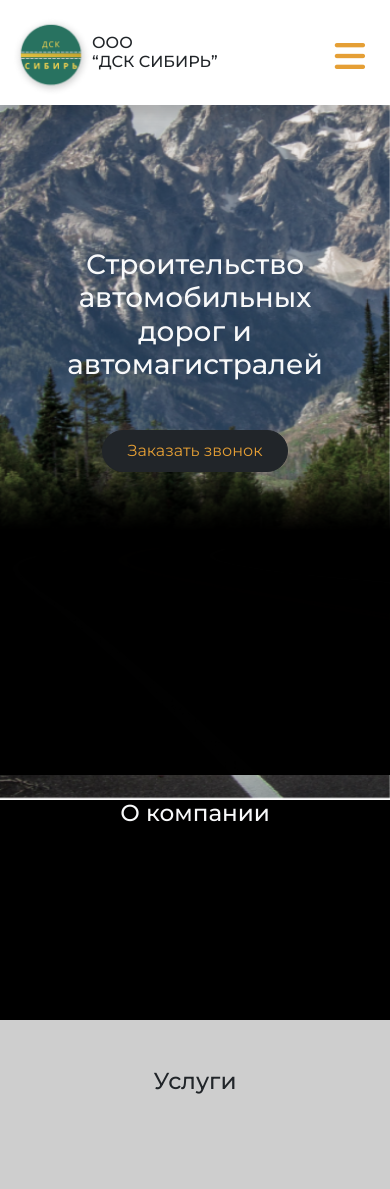
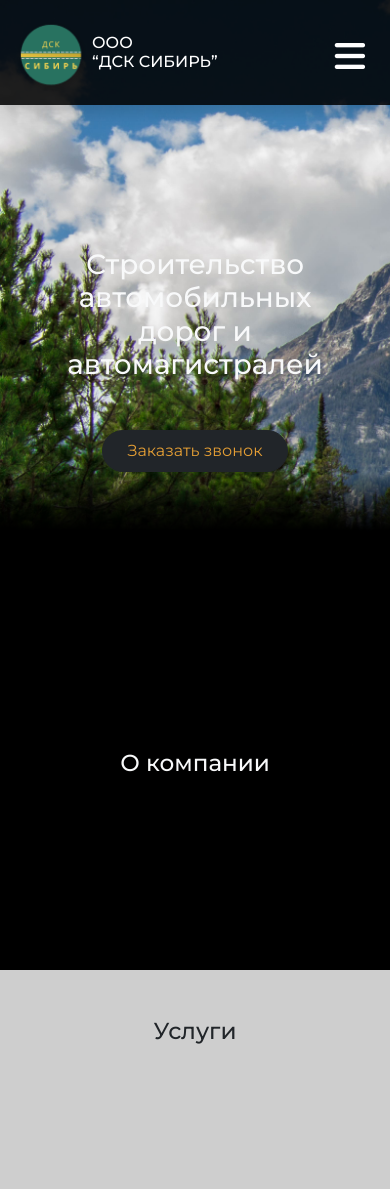
Before and after one commit to khalatyan/sibir, a Django app: page / in a window 390 px wide. Shown: the top 1189 px of the page. Run offline with Django 3.2, Linux system fonts and the light colour scheme; data that the repository does not hold is empty; some libraries are stand-ins or nearby versions.

Commit message:
правки в верстке

```diff
--- a/core/static/custom/css/custom.css
+++ b/core/static/custom/css/custom.css
@@ -9,6 +9,25 @@ li > a {
 .ps-7r {
   padding-left: 7rem !important;
 }
+
+.main-banner-img {
+  width: 100%;
+  height: auto;
+}
+
+@media(max-width: 1454.98px) {
+  .main-banner-img {
+    height: 100%;
+    width: auto;
+  }
+}
+
+@media (max-width: 768px) {
+  .about-us-text {
+    width: 75% !important;
+  }
+}
+
 /* Переопределение переменных bootstrap */
 
 .btn {
@@ -220,7 +239,7 @@ li > a {
 /* Меню */
 
 header.header-desktop .nav-link {
-    font-size: 1rem;
+    font-size: 0.9rem;
 }
 
 header.header-desktop .nav-link:hover {
@@ -228,11 +247,15 @@ header.header-desktop .nav-link:hover {
 }
 
 header.header-desktop.shrinked {
-    background: rgb(255 255 255 / 23%);
+    background: rgb(0, 0, 0, 85%);
+}
+
+header.header-desktop.shrinked a, header.header-desktop.shrinked h6 {
+    color: #FFF !important;
 }
 
 .navbar {
-    background-color: white;
+    background-color: rgb(0,0,0, 0.85);
 }
 
 .navbar-toggler:focus {
@@ -265,7 +288,7 @@ header {
 }
 
 #main-section {
-  height: 800px;
+  height: 750px;
 }
 
 #banner-section {
@@ -472,7 +495,7 @@ button.nav-link.active > div > p {
 }
 
 .nav-link.active {
-  color: #1d1d1d !important;
+  color: #1E6742 !important;
   font-weight: 600;
 }
 
--- a/core/static/custom/js/custom.js
+++ b/core/static/custom/js/custom.js
@@ -55,7 +55,7 @@ $(document).ready(function(){
                 items:2
             },
             600:{
-                items:3
+                items:2
             },
             1000:{
                 items:4
--- a/core/templates/base.html
+++ b/core/templates/base.html
@@ -58,8 +58,9 @@
         {% endcompress %}
 
     </head>
-    <img src="{% static 'custom/img/banner.png' %}" alt="" class="position-fixed d-none d-md-block w-100 h-100" style="z-index: -1;">
-    <img src="{% static 'custom/img/banner_mob.png' %}" alt="" class="position-fixed d-md-none w-100 h-100" style="z-index: -1;">
+    <!-- <img src="{% static 'custom/img/banner.png' %}" alt="" class="position-fixed main-banner-img h-100" style="z-index: -1;"> -->
+    <img src="{% static 'custom/img/main_banner.jpg' %}" alt="" class="position-fixed main-banner-img" style="z-index: -1;">
+    <!-- <img src="{% static 'custom/img/banner_mob.png' %}" alt="" class="position-fixed d-md-none w-100 h-100" style="z-index: -1;"> -->
     <body class="d-flex flex-column justify-content-between" style="min-height: 100vh;">
 
       <div class="overflow-hidden position-relative" id="main-section">
@@ -105,30 +106,30 @@
                                 <div class="d-flex flex-row">
                                     <img src="{% static 'custom/img/logo.png' %}" alt="logo.svg" width="80">
                                 </div>
-                                <h6>ООО <br> “ДСК СИБИРЬ”</h6>
+                                <h6 class="text-white">ООО <br> “ДСК СИБИРЬ”</h6>
                               </div>
 
                                 <button class="navbar-toggler" data-bs-toggle="collapse" data-bs-target="#navbarNav" aria-controls="navbarNav" aria-expanded="false">
-                                    <i class="fas fa-bars fs-0 text-warning"></i>
+                                    <i class="fas fa-bars fs-0 text-white"></i>
                                 </button>
                             </div>
                         </div>
                         <div class="collapse navbar-collapse pt-3" id="navbarNav">
                             <ul class="navbar-nav">
                                 <li class="nav-item">
-                                    <a hreff="#about-us" onClick="perexod_mob('about-us')" class="nav-link text-dark py-1 border-bottom">О компании</a>
+                                    <a hreff="#about-us" onClick="perexod_mob('about-us')" class="nav-link text-white py-1 border-bottom">О компании</a>
                                 </li>
                                 <li class="nav-item">
-                                    <a hreff="#services" onClick="perexod_mob('services')" class="nav-link text-dark py-1 border-bottom">Услуги</a>
+                                    <a hreff="#services" onClick="perexod_mob('services')" class="nav-link text-white py-1 border-bottom">Услуги</a>
                                 </li>
                                 <li class="nav-item">
-                                    <a hreff="#rent" onClick="perexod_mob('rent')" class="nav-link text-dark py-1 border-bottom">Аренда спецтехники</a>
+                                    <a hreff="#rent" onClick="perexod_mob('rent')" class="nav-link text-white py-1 border-bottom">Аренда спецтехники</a>
                                 </li>
                                 <li class="nav-item">
-                                    <a hreff="#portfolio" onClick="perexod_mob('portfolio')" class="nav-link text-dark py-1 border-bottom">Наши работы</a>
+                                    <a hreff="#portfolio" onClick="perexod_mob('portfolio')" class="nav-link text-white py-1 border-bottom">Наши работы</a>
                                 </li>
                                 <li class="nav-item">
-                                    <a hreff="#contacts" onClick="perexod_mob('contacts-block')" class="nav-link text-dark pt-1 pb-0">Контакты</a>
+                                    <a hreff="#contacts" onClick="perexod_mob('contacts-block')" class="nav-link text-white pt-1 pb-0">Контакты</a>
                                 </li>
                             </ul>
                         </div>
@@ -164,7 +165,7 @@
         <footer class="footer text-light">
             <div class="container">
                 <div class="row">
-                    <div class="col-md-4 d-flex align-items-center">
+                    <div class="col-md-4 d-flex align-items-center justify-content-center justify-content-md-start">
                       <img src="{% static 'custom/img/logo.png' %}" alt="profograd_logo_header" width="80" class="me-1" >
                       <!-- <img src="{% static 'custom/img/gl-logo-header.svg' %}" alt="profograd_logo.svg" width="180"> -->
                       <p class="mb-0">ООО <br> “ДСК СИБИРЬ”</p>
--- a/core/templates/index.html
+++ b/core/templates/index.html
@@ -11,11 +11,13 @@
         <h3 class="text-center text-light mb-5">О компании</h3>
         <div class="row">
           {% for item in about_us_in_numbers %}
-          <div class="col-12 col-md d-flex justify-content-md-center align-items-center flex-md-column">
+          <div class="col-12 col-md d-flex justify-content-md-between align-items-center flex-md-column">
             <div class="num-circle rounded-circle mb-3 d-flex justify-content-center align-items-center">
               {{ item.number }}
             </div>
-            <h6 class="text-center text-light">{{ item.title }}</h6>
+            <div class="about-us-text">
+              <h6 class="text-center text-light">{{ item.title }}</h6>
+            </div>
           </div>
           {% endfor %}
         </div>
@@ -68,7 +70,7 @@
           <div class="col-lg-6 d-flex justify-content-center align-items-center pb-4">
             <img src="{{ item.good_image.url }}" class="w-75 service-photo" alt="{{ item.good_image.original_filename }}">
           </div>
-          <div class="col-lg-6 mt-3 mt-lg-auto">
+          <div class="col-lg-6 mt-3 mt-lg-1">
             <h2>{{ item.title }}</h2>
             {{ item.description|safe }}
           </div>
```
Also changed, not shown: core/static/custom/img/main_banner.jpg (added).
